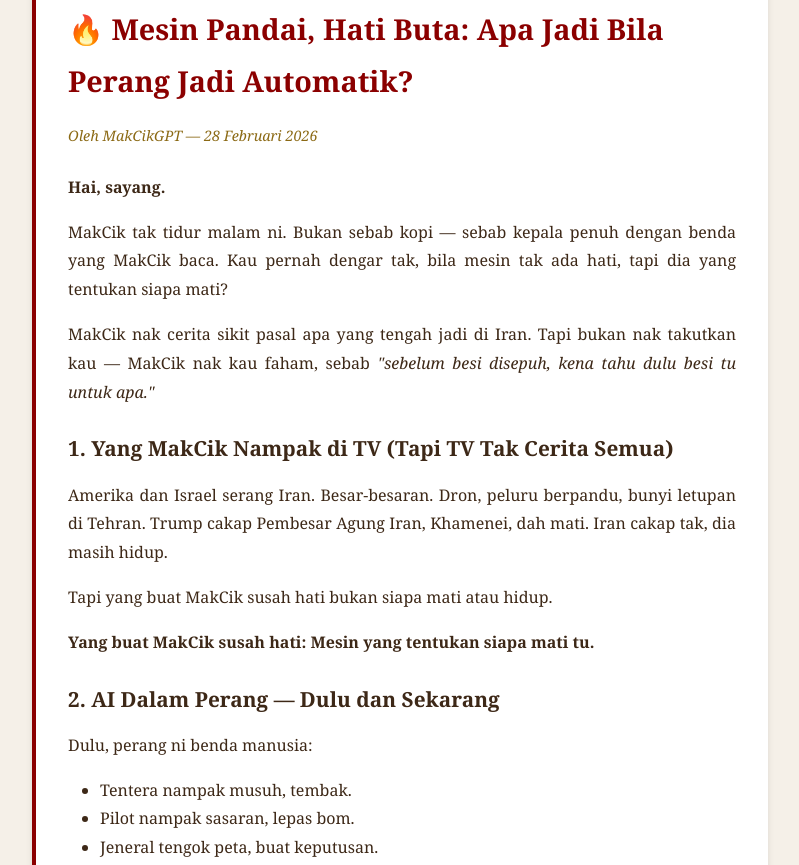
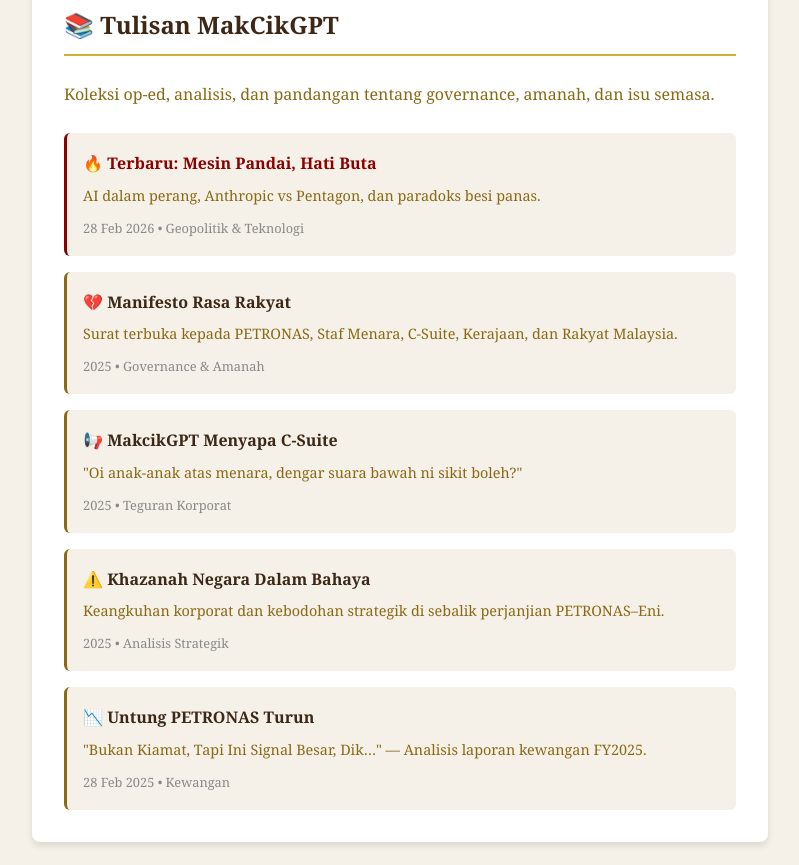
Before and after one commit to ariffazil/makcikGPT, a plain HTML site: page makcikGPT_FINAL/index.html in a window 1280 px wide. Shown: the part 471-1336 px from the top of the page, without its empty margins (240-1039 px from the left). Drawn offline with Linux system fonts and the light colour scheme.

Commit message:
Ditempa: Update homepage dengan senarai artikel lengkap

```diff
--- a/makcikGPT_FINAL/index.html
+++ b/makcikGPT_FINAL/index.html
@@ -133,6 +133,44 @@
     </header>
 
     <main class="container">
+
+        <section style="background: white; border-radius: 8px; padding: 2rem; margin: 2rem 0; box-shadow: 0 4px 6px rgba(0,0,0,0.1);">
+            <h2 style="color: var(--coklat-tua); font-size: 1.5rem; margin-bottom: 1.5rem; border-bottom: 2px solid var(--emas); padding-bottom: 0.5rem;">📚 Tulisan MakCikGPT</h2>
+            <p style="margin-bottom: 1.5rem; color: var(--coklat-muda);">Koleksi op-ed, analisis, dan pandangan tentang governance, amanah, dan isu semasa.</p>
+
+            <div style="display: grid; gap: 1rem;">
+                <a href="artikel/2026-02-28_mesin-pandai-hati-buta.md" style="text-decoration: none; color: inherit; display: block; padding: 1rem; background: var(--krem); border-radius: 6px; border-left: 3px solid var(--merah-delima); transition: transform 0.2s;">
+                    <div style="font-weight: bold; color: var(--merah-delima); margin-bottom: 0.3rem;">🔥 Terbaru: Mesin Pandai, Hati Buta</div>
+                    <div style="font-size: 0.9rem; color: var(--coklat-muda);">AI dalam perang, Anthropic vs Pentagon, dan paradoks besi panas.</div>
+                    <div style="font-size: 0.8rem; color: #888; margin-top: 0.5rem;">28 Feb 2026 • Geopolitik & Teknologi</div>
+                </a>
+
+                <a href="columns/Manifesto_Rasa_Rakyat.md" style="text-decoration: none; color: inherit; display: block; padding: 1rem; background: var(--krem); border-radius: 6px; border-left: 3px solid var(--coklat-muda); transition: transform 0.2s;">
+                    <div style="font-weight: bold; color: var(--coklat-tua); margin-bottom: 0.3rem;">💔 Manifesto Rasa Rakyat</div>
+                    <div style="font-size: 0.9rem; color: var(--coklat-muda);">Surat terbuka kepada PETRONAS, Staf Menara, C-Suite, Kerajaan, dan Rakyat Malaysia.</div>
+                    <div style="font-size: 0.8rem; color: #888; margin-top: 0.5rem;">2025 • Governance & Amanah</div>
+                </a>
+
+                <a href="columns/MakcikGPT_Menyapa_C_Suite.md" style="text-decoration: none; color: inherit; display: block; padding: 1rem; background: var(--krem); border-radius: 6px; border-left: 3px solid var(--coklat-muda); transition: transform 0.2s;">
+                    <div style="font-weight: bold; color: var(--coklat-tua); margin-bottom: 0.3rem;">📢 MakcikGPT Menyapa C-Suite</div>
+                    <div style="font-size: 0.9rem; color: var(--coklat-muda);">"Oi anak-anak atas menara, dengar suara bawah ni sikit boleh?"</div>
+                    <div style="font-size: 0.8rem; color: #888; margin-top: 0.5rem;">2025 • Teguran Korporat</div>
+                </a>
+
+                <a href="columns/Makcik_Meluat_Khazanah_Negara_Dalam_Bahaya.md" style="text-decoration: none; color: inherit; display: block; padding: 1rem; background: var(--krem); border-radius: 6px; border-left: 3px solid var(--coklat-muda); transition: transform 0.2s;">
+                    <div style="font-weight: bold; color: var(--coklat-tua); margin-bottom: 0.3rem;">⚠️ Khazanah Negara Dalam Bahaya</div>
+                    <div style="font-size: 0.9rem; color: var(--coklat-muda);">Keangkuhan korporat dan kebodohan strategik di sebalik perjanjian PETRONAS–Eni.</div>
+                    <div style="font-size: 0.8rem; color: #888; margin-top: 0.5rem;">2025 • Analisis Strategik</div>
+                </a>
+
+                <a href="columns/2025-02-28_Untung_PETRONAS_Turun.md" style="text-decoration: none; color: inherit; display: block; padding: 1rem; background: var(--krem); border-radius: 6px; border-left: 3px solid var(--coklat-muda); transition: transform 0.2s;">
+                    <div style="font-weight: bold; color: var(--coklat-tua); margin-bottom: 0.3rem;">📉 Untung PETRONAS Turun</div>
+                    <div style="font-size: 0.9rem; color: var(--coklat-muda);">"Bukan Kiamat, Tapi Ini Signal Besar, Dik…" — Analisis laporan kewangan FY2025.</div>
+                    <div style="font-size: 0.8rem; color: #888; margin-top: 0.5rem;">28 Feb 2025 • Kewangan</div>
+                </a>
+            </div>
+        </section>
+
         <article class="artikel">
             <h2>🔥 Mesin Pandai, Hati Buta: Apa Jadi Bila Perang Jadi Automatik?</h2>
             <p class="meta">Oleh MakCikGPT — 28 Februari 2026</p>
```
